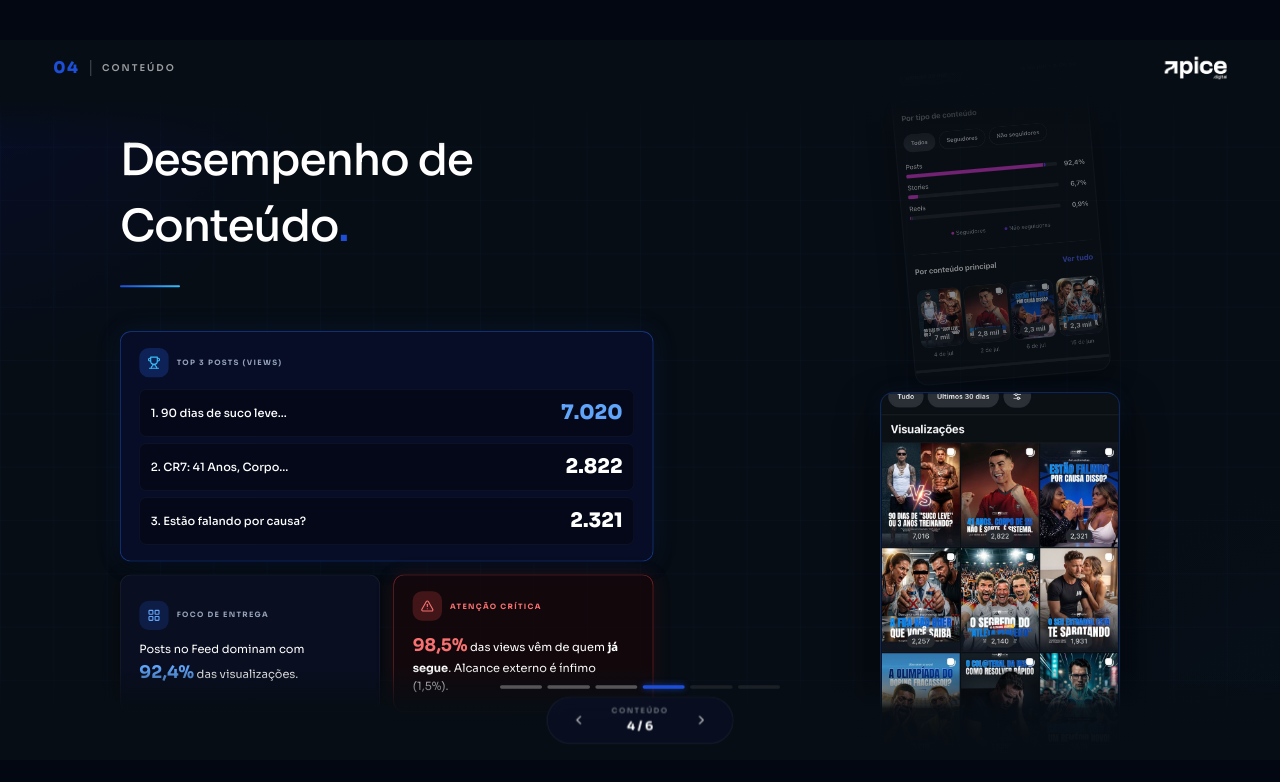
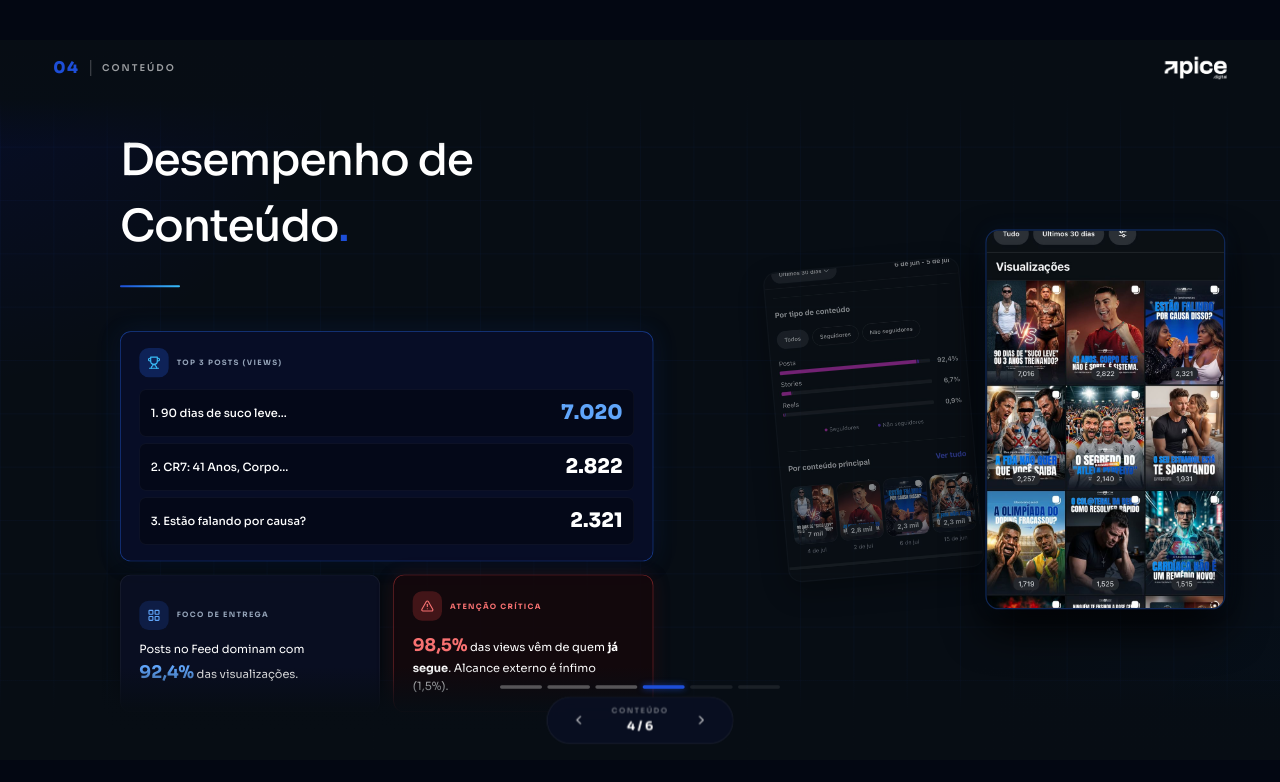
Before and after one commit to limaazpsd/apice-metricas-pharmacom, a React (Vite) app: page / in a window 1280 px wide. Both pictures are taken after a click on the button 663 px from the left and 686 px from the top of the page. Shown: the top 782 px of the page. Built offline with nearby package versions, Linux system fonts and the light colour scheme.

Commit message:
fix: Slide4 images side by side horizontally + vertically centered
- Right column: flexDirection: 'row' (side by side) + alignItems: 'center' (vertical center)
- Images now centered vertically in slide, not stuck at top

```diff
--- a/src/components/Slide4.tsx
+++ b/src/components/Slide4.tsx
@@ -127,8 +127,8 @@ export function Slide4({ mobile }: { mobile?: boolean }) {
                   </div>
                 </div>
               </div>
-              {/* Right: images - fixed width, VERTICALLY CENTERED */}
-              <div style={{ display: 'flex', flexDirection: 'column', alignItems: 'center', justifyContent: 'center', width: 480, flexShrink: 0, gap: 20, marginLeft: 60 }}>
+              {/* Right: images - fixed width, VERTICALLY CENTERED, side by side */}
+              <div style={{ display: 'flex', flexDirection: 'row', alignItems: 'center', justifyContent: 'center', width: 480, flexShrink: 0, gap: 20, marginLeft: 60 }}>
                 <img src="/metricas-reais/WhatsApp Image 2026-07-07 at 17.16.57 (2).jpeg" alt="" style={{ width: Math.round(IMG_W * 0.82), height: Math.round(IMG_H * 0.82), objectFit: 'cover', objectPosition: 'center', borderRadius: IMG_RADIUS, border: IMG_BORDER_BACK, boxShadow: IMG_SHADOW_BACK, opacity: 0.5, transform: 'rotate(-5deg)', transformOrigin: 'center center', zIndex: 1, flexShrink: 0 }} />
                 <img src="/metricas-reais/WhatsApp Image 2026-07-07 at 17.16.58 (1).jpeg" alt="" style={{ width: IMG_W, height: IMG_H, objectFit: 'cover', objectPosition: 'center', borderRadius: IMG_RADIUS, border: IMG_BORDER_FRONT, boxShadow: IMG_SHADOW_FRONT, position: 'relative', zIndex: 2, flexShrink: 0 }} />
               </div>
```
